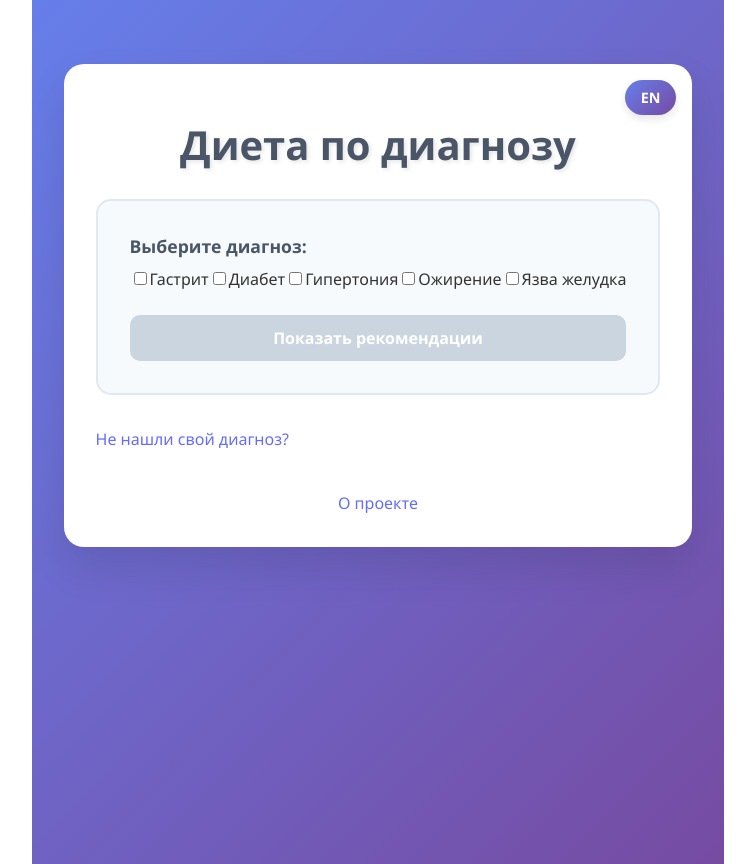
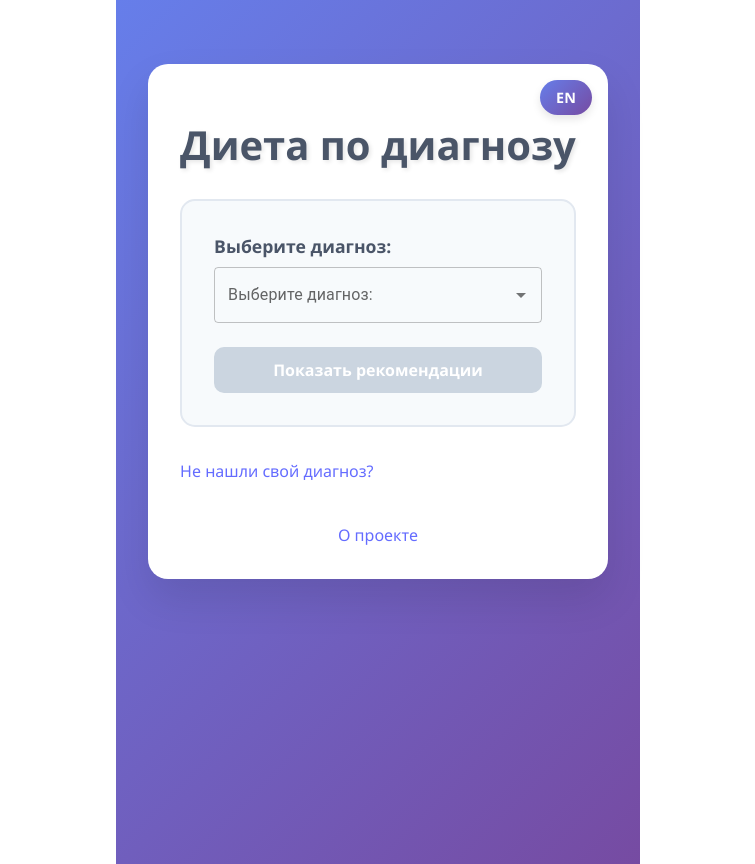
Before and after one commit to Seresun/diet-app, a React (Vite) app: page / in a window 1280 px wide. Shown: the whole page, without its empty margins (262-1017 px from the left). Built offline with nearby package versions, Linux system fonts and the light colour scheme.

Commit message:
feat: выбор диагнозов через MUI Autocomplete с тегами

```diff
--- a/src/components/DietForm.jsx
+++ b/src/components/DietForm.jsx
@@ -1,5 +1,7 @@
 import React, { useState, useEffect } from 'react';
 import { useTranslation } from 'react-i18next';
+import Autocomplete from '@mui/material/Autocomplete';
+import TextField from '@mui/material/TextField';
 
 function DietForm({ diagnoses, onSubmit, value = [], onChange }) {
   const { t } = useTranslation();
@@ -11,16 +13,9 @@ function DietForm({ diagnoses, onSubmit, value = [], onChange }) {
     setSelectedDiagnoses(value);
   }, [value]);
 
-  const handleCheckboxChange = (e) => {
-    const { value, checked } = e.target;
-    let updated;
-    if (checked) {
-      updated = [...selectedDiagnoses, value];
-    } else {
-      updated = selectedDiagnoses.filter((id) => id !== value);
-    }
-    setSelectedDiagnoses(updated);
-    if (onChange) onChange(updated);
+  const handleChange = (event, newValue) => {
+    setSelectedDiagnoses(newValue);
+    if (onChange) onChange(newValue);
   };
 
   const handleSubmit = (e) => {
@@ -40,19 +35,20 @@ function DietForm({ diagnoses, onSubmit, value = [], onChange }) {
           <label className="form-label">
             {t('selectDiagnosis')}
           </label>
-          <div className="checkbox-group">
-            {diagnoses.map(d => (
-              <label key={d.id} className="checkbox-label">
-                <input
-                  type="checkbox"
-                  value={d.id}
-                  checked={selectedDiagnoses.includes(d.id)}
-                  onChange={handleCheckboxChange}
-                />
-                {t(`diagnoses.${d.id}`)}
-              </label>
-            ))}
-          </div>
+          <Autocomplete
+            multiple
+            id="diagnosis-autocomplete"
+            options={diagnoses.map(d => d.id)}
+            value={selectedDiagnoses}
+            onChange={handleChange}
+            getOptionLabel={(id) => t(`diagnoses.${id}`)}
+            renderInput={(params) => (
+              <TextField {...params} label={t('selectDiagnosis')} placeholder={t('selectPlaceholder')} />
+            )}
+            fullWidth
+            disableCloseOnSelect
+            sx={{ marginBottom: 2 }}
+          />
         </div>
         {error && <div className="error-message">{error}</div>}
         <button
```
Also changed, not shown: package.json (+6 -2 lines), 1 other file (tests, documents, lock files or other folders).
